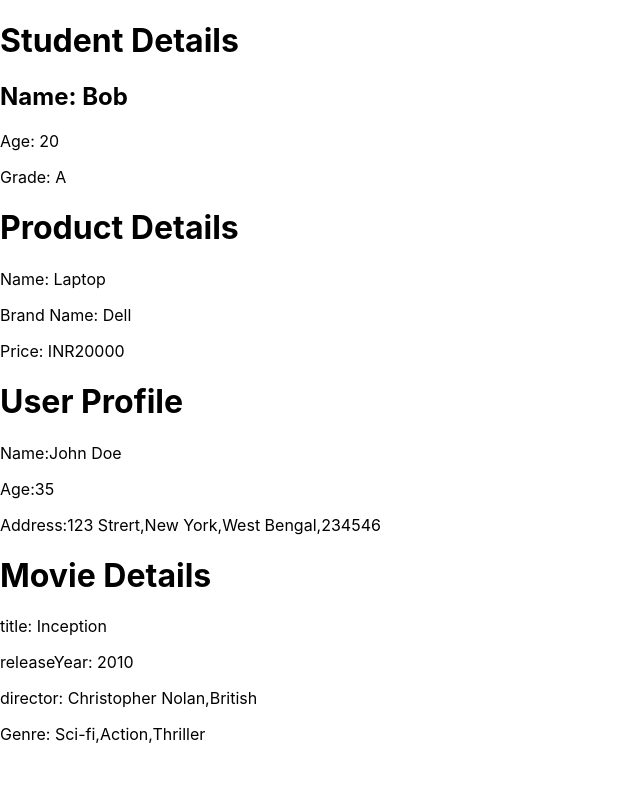
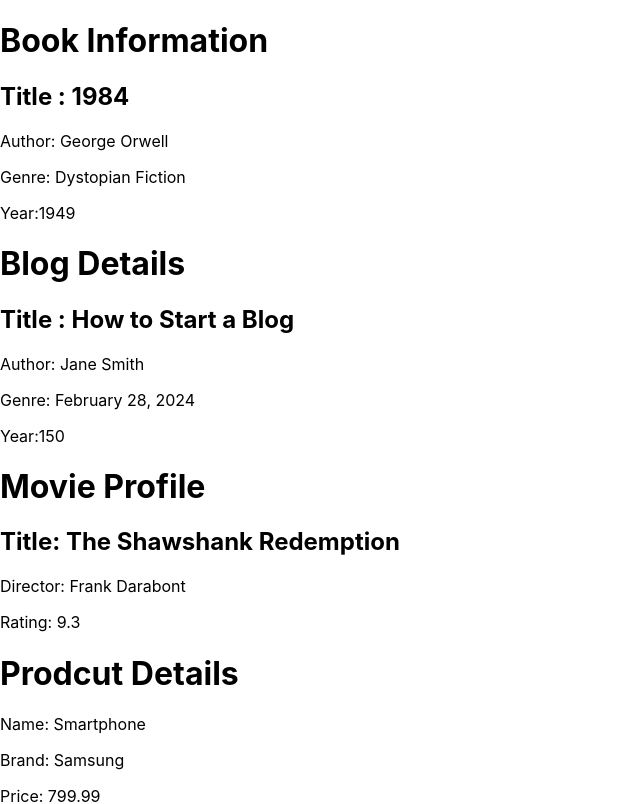
Before and after one commit to sourav7274/NeogP, a React (Create React App) app in the folder CW/test1/: page / in a window 1280 px wide. Shown: the top 804 px of the page, without its empty margins (0-640 px from the left). Built offline with nearby package versions, Linux system fonts and the light colour scheme.

Commit message:
IR1.2_HW1

```diff
--- a/CW/test1/src/App.js
+++ b/CW/test1/src/App.js
@@ -1,73 +1,112 @@
 
 import './App.css';
 
-const StudentDetails =() => {
-  const name = "Bob"
-  const age =20
-  const grade = "A"
+const BookINformation = () => {
+  const book = {
 
-  return(
+    title: "1984",
+
+    author: "George Orwell",
+
+    genre: "Dystopian Fiction",
+
+    year: 1949,
+
+  };
+  return (
     <div>
-      <h2>Name: {name}</h2>
-      <p>Age: {age} </p>
-      <p>Grade: {grade} </p>
+      <h2>Title : {book.title} </h2>
+      <p>Author: {book.author} </p>
+      <p>Genre: {book.genre} </p>
+      <p>Year:{book.year} </p>
     </div>
   )
 }
 
-const Product = () =>{
-  const product ={
-    name:"Laptop",
-    brand:"Dell",
-    price:20000
-  }
-  return(
+const BlogDetails = () => {
+  const blog = {
+
+    title: "How to Start a Blog",
+
+    author: "Jane Smith",
+
+    date: "February 28, 2024",
+
+    likes: 150,
+
+  };
+  return (
     <div>
-      <p>Name: {product.name}</p>
-      <p>Brand Name: {product.brand} </p>
-      <p>Price: INR{product.price}</p>
+      <h2>Title : {blog.title} </h2>
+      <p>Author: {blog.author} </p>
+      <p>Genre: {blog.date} </p>
+      <p>Year:{blog.likes} </p>
     </div>
   )
 }
 
-const UserProfile = () => {
-  const user ={
-    name:"John Doe",
-    age: 35,
-    address:{
-      street:"123 Strert",
-      city:"New York",
-      state:"West Bengal",
-      zipcode:"234546"
-    }
-  }
+const MovieDetails =() => {
+  const movieProfile = {
 
+    title: "The Shawshank Redemption",
+
+    director: "Frank Darabont",
+
+    rating: 9.3,
+
+  };
   return(
     <div>
-      <p>Name:{user.name} </p>
-      <p>Age:{user.age} </p>
-      <p>Address:{user.address.street},{user.address.city},{user.address.state},{user.address.zipcode} </p>
-      <p></p>
+      <h2>Title: {movieProfile.title}</h2>
+      <p>Director: {movieProfile.director} </p>
+      <p>Rating: {movieProfile.rating} </p>
     </div>
   )
 }
 
-const MovieDetails = () =>{
-  const movie ={
-    title:"Inception",
-    releaseYear:2010,
-    director:{
-      name:"Christopher Nolan",
-      nationality:"British",
-    },
-    genre:["Sci-fi","Action","Thriller"]
-  }
+const ProductDetails =() => {
+  const product = {
+
+    name: "Smartphone",
+
+    brand: "Samsung",
+
+    price: 799.99,
+
+  };
   return(
     <div>
-      <p>title: {movie.title}</p>
-      <p>releaseYear: {movie.releaseYear}</p>
-      <p>director: {movie.director.name},{movie.director.nationality}</p>
-      <p>Genre: {movie.genre.join(",")}</p>
+      <p>Name: {product.name} </p>
+      <p>Brand: {product.brand}  </p>
+      <p>Price: {product.price} </p>
+    </div>
+  )
+}
+
+const BookDetails =() =>{
+  const book = {
+
+    title: "The Hitchhiker's Guide to the Galaxy",
+
+    author: {
+
+      name: "Douglas Adams",
+
+      nationality: "British"
+
+    },
+
+    publicationYear: 1979,
+
+    genres: ["Science Fiction", "Comedy"]
+
+  };
+  return(
+    <div>
+      <h2>Title: {book.title} </h2>
+      <p>Author: {book.author.name}(Nationality: {book.author.nationality}) </p>
+      <p>Publication Year: {book.publicationYear} </p>
+      <p>Genre: {book.genres.join(",")} </p>
     </div>
   )
 }
@@ -75,14 +114,16 @@
 function App() {
   return (
     <div>
-    <h1>Student Details</h1>
-      <StudentDetails/>
-    <h1>Product Details</h1>
-      <Product/>
-     <h1>User Profile</h1>
-      <UserProfile/>
-     <h1>Movie Details</h1>
-      <MovieDetails/>
+      <h1>Book Information</h1>
+        <BookINformation/>
+      <h1>Blog Details</h1>
+        <BlogDetails/>
+      <h1>Movie Profile</h1>
+        <MovieDetails/>
+      <h1>Prodcut Details</h1>
+        <ProductDetails/>
+      <h1>Book Details</h1>
+        <BookDetails/>
     </div>
   );
 }
```
